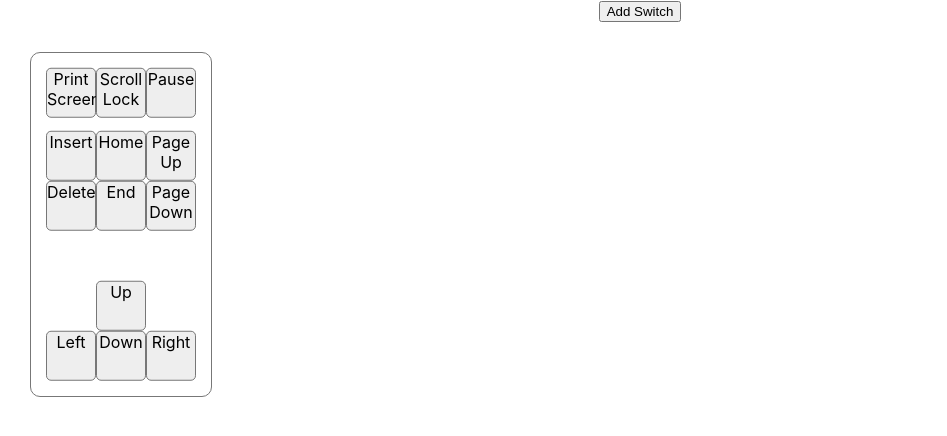
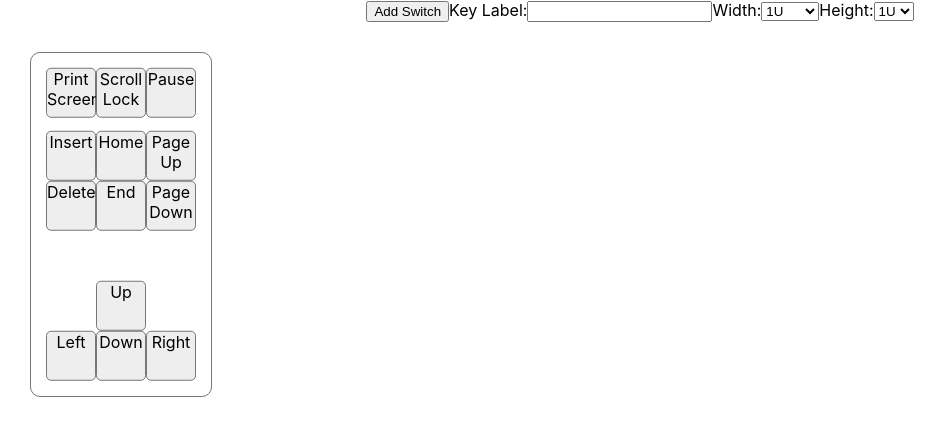
Before and after one commit to SinjinJang/mechanical-keyboard-layout-editor, a React (Create React App) app: page / in a window 1280 px wide. Shown: the top 436 px of the page, without its empty margins (0-947 px from the left). Built offline with nearby package versions, Linux system fonts and the light colour scheme.

Commit message:
키 설정을 위한 입력폼 추가

```diff
--- a/src/App.js
+++ b/src/App.js
@@ -26,6 +26,29 @@ class EditPanel extends React.Component {
       <div>
         <button onClick={this.props.onAddSwitchClick}>Add Switch
         </button>
+        <label>
+          Key Label:
+          <input type='text' name='key_label' />
+        </label>
+        <label>
+          Width:
+          <select name='key_width'>
+            <option value='1'>1U</option>
+            <option value='1.25'>1.25U</option>
+            <option value='1.5'>1.5U</option>
+            <option value='1.75'>1.75U</option>
+            <option value='2'>2U</option>
+            <option value='2.5'>2.25U</option>
+            <option value='2.75'>2.75U</option>
+          </select>
+        </label>
+        <label>
+          Height:
+          <select name='key_height'>
+            <option value='1'>1U</option>
+            <option value='2'>2U</option>
+          </select>
+        </label>
       </div>
     )
   }
```
